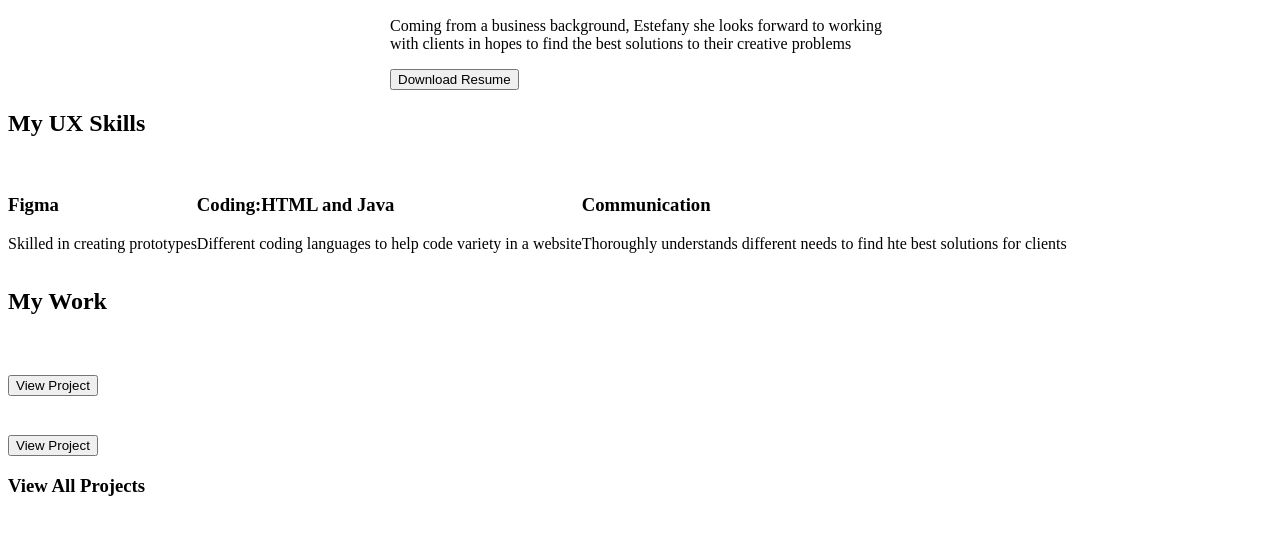
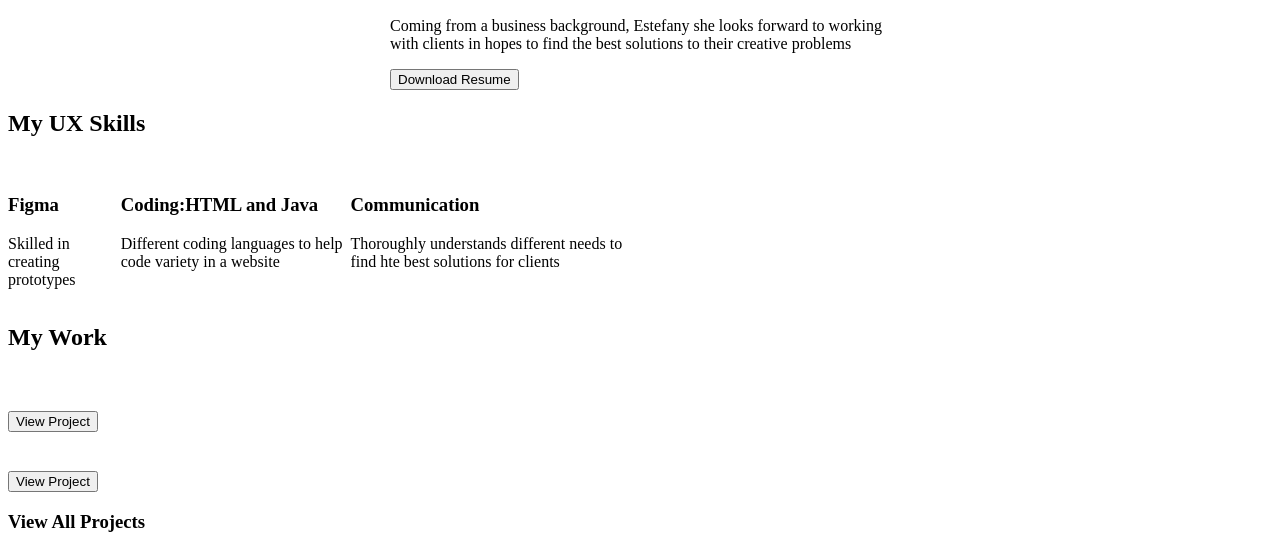
Before and after one commit to Estefany-wu-chen/UX_UI_HW_18, a plain HTML site: page index.html in a window 1280 px wide. Shown: the part 440-976 px from the top of the page. Drawn offline with Linux system fonts and the light colour scheme; files that its build step writes are made by us from their sources.

Commit message:
Updated style.css
Updated style.css to see changes on website

```diff
--- a/css/style.css
+++ b/css/style.css
@@ -24,9 +24,15 @@ ul{
     width:500px;
     margin:0 auto;
 }
+.mySkills{
+    width:50%;
+}
 .flexContainer{
     display:flex;
     width: 33%,33%,33%;
+}
+.myWork{
+    width:50%;
 }
 .gridcontainer{
     display:grid;
```
